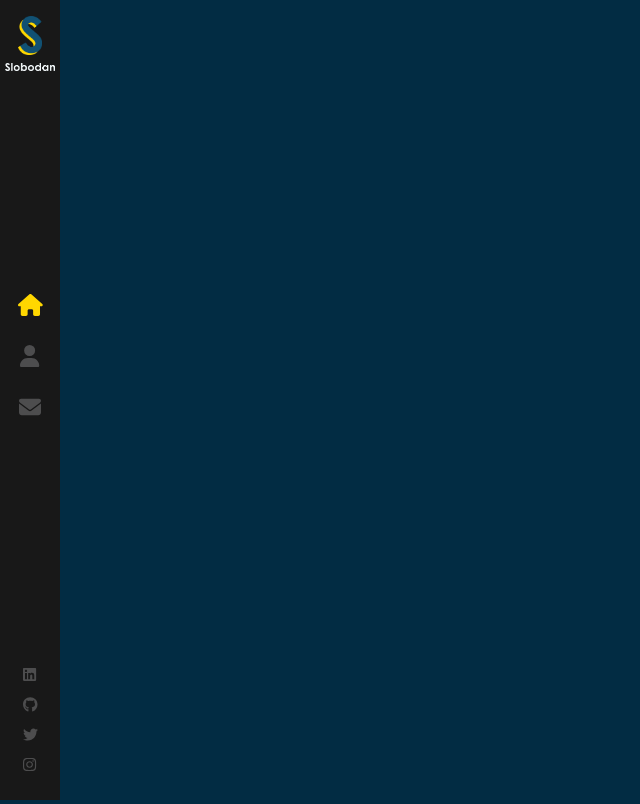
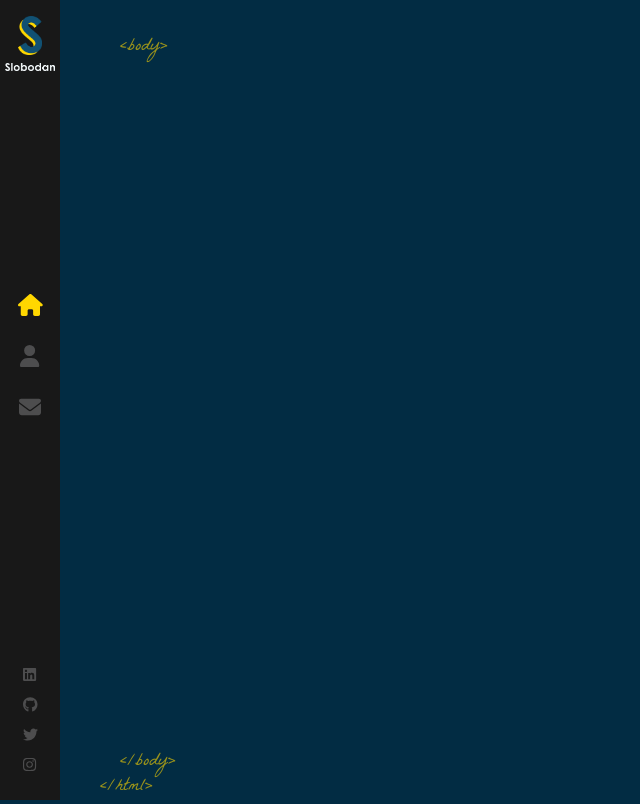
Before and after one commit to davquipe/portfolio-with-animation, a React (Create React App) app: page / in a window 1280 px wide. Shown: the whole page, without its empty margins (0-640 px from the left). Built offline with nearby package versions, Linux system fonts and the light colour scheme.

Commit message:
Building site layout

```diff
--- a/src/components/Layout/index.js
+++ b/src/components/Layout/index.js
@@ -1,10 +1,26 @@
 import React from 'react'
+import { Outlet } from 'react-router-dom'
 import Sidebar from '../Sidebar'
 import './index.scss'
 
 
 const Layout = () => {
-  return <><Sidebar /></>
+  return (
+    <div className='App'>
+      <Sidebar />
+      <div className='page'>
+        <span className='tags top-tags'>&lt;body&gt;</span>
+
+        <Outlet />
+
+        <span className='tags bottom-tas'>
+        &lt;/body&gt;
+        <br />
+        <span className='bottom-tag-html'>&lt;/html&gt;</span>
+        </span>
+      </div>
+    </div>
+  )
 }
 
 export default Layout
--- a/src/components/Layout/index.scss
+++ b/src/components/Layout/index.scss
@@ -0,0 +1,24 @@
+.page {
+    width: 100%;
+    height: 100%;
+    position: absolute;
+}
+
+.top-tags {
+    bottom: auto;
+    top: 35px;
+}
+
+.tags {
+    color: #ffd700;
+    opacity: 0.6;
+    position: absolute;
+    bottom: 0;
+    left: 120px;
+    font-size: 18px;
+    font-family: 'La Belle Aurore';
+}
+
+.bottom-tag-html {
+    margin-left: -20px;
+}
```
